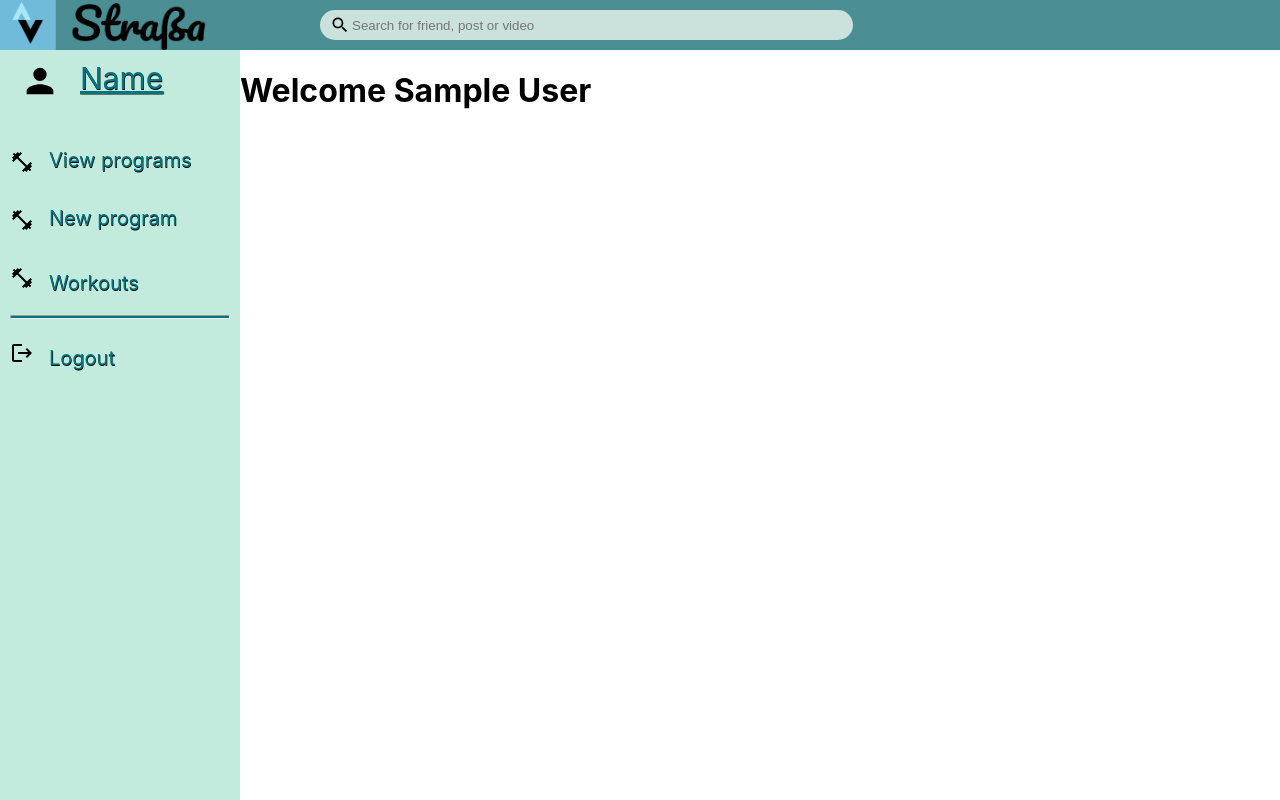
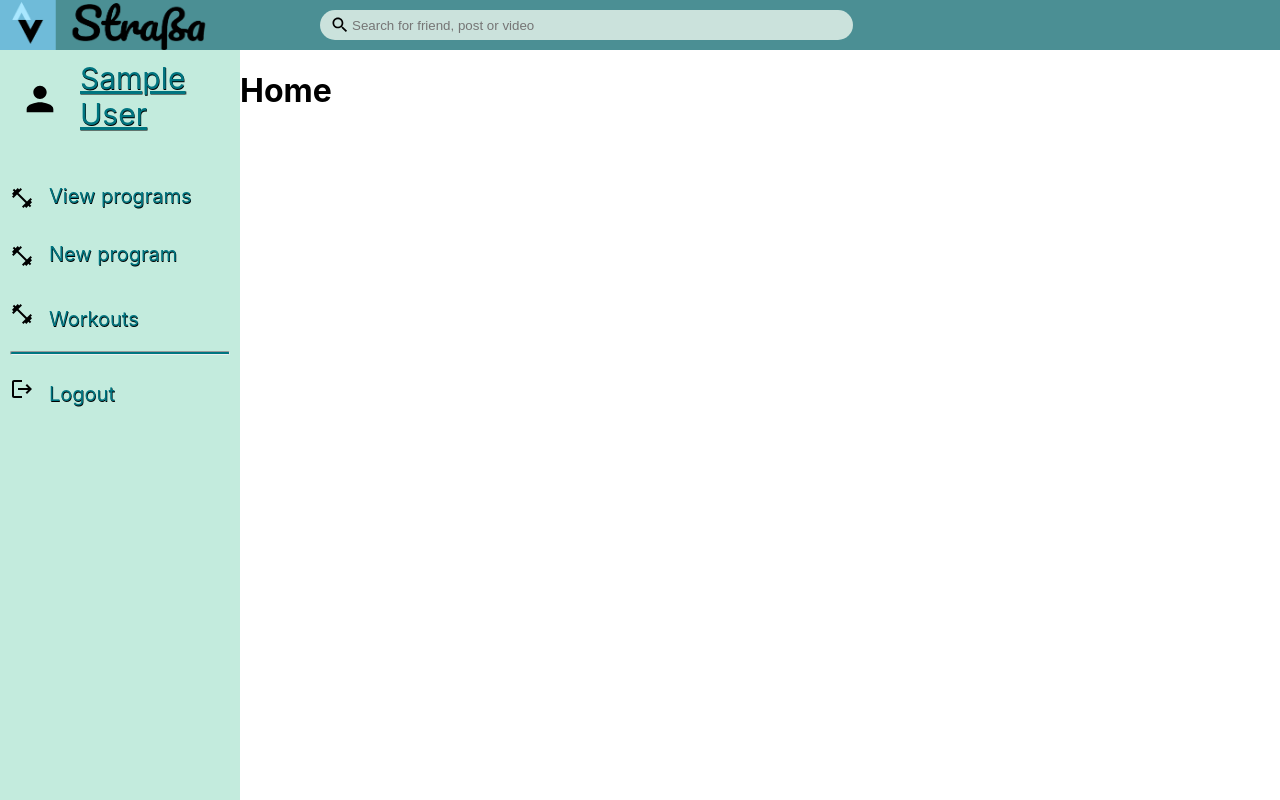
Before and after one commit to sleipner01/straba, a React (Create React App) app: page / in a window 1280 px wide. Built offline with nearby package versions, Linux system fonts and the light colour scheme; no server answers; sample sign-in values are in the browser's storage.

Commit message:
feat: moved username to sidebar
Co-Author: @elihaugu

```diff
--- a/src/components/sidebar/Sidebar.jsx
+++ b/src/components/sidebar/Sidebar.jsx
@@ -1,4 +1,6 @@
 import './sidebar.scss';
+import { useEffect, useRef } from 'react';
+import { onAuthStateChanged } from 'firebase/auth';
 import { FitnessCenter, Person } from '@mui/icons-material';
 import FitnessCenterIcon from '@mui/icons-material/FitnessCenter';
 import LogoutIcon from '@mui/icons-material/Logout';
@@ -21,13 +23,23 @@ export default function Sidebar() {
       });
   };
 
+  const userDisplayName = useRef();
+
+  useEffect(() => {
+    onAuthStateChanged(auth, (user) => {
+      if (user) {
+        userDisplayName.current.innerHTML = user.displayName ? user.displayName : 'Chief';
+      }
+    });
+  }, []);
+
   return (
     <div className='sidebar'>
       <div className='sidebarWrapper'>
         <ul className='sidebarList'>
           <li className='sidebarListItem'>
             <Person className='personIcon' />
-            <span className='sidebarListPersonText'>Name</span>
+            <span className='sidebarListPersonText' ref={userDisplayName}></span>
           </li>
           <li className='sidebarListItem'>
             <FitnessCenter className='sidebarIcon' />
--- a/src/pages/Home.js
+++ b/src/pages/Home.js
@@ -1,23 +1,5 @@
-import { useEffect, useRef } from 'react';
-import { onAuthStateChanged } from 'firebase/auth';
-import { auth } from '../firebase';
-
 const Home = () => {
-  const userDisplayName = useRef();
-
-  useEffect(() => {
-    onAuthStateChanged(auth, (user) => {
-      if (user) {
-        userDisplayName.current.innerHTML = user.displayName ? user.displayName : 'Chief';
-      }
-    });
-  }, []);
-
-  return (
-    <h1>
-      Welcome <span ref={userDisplayName}></span>
-    </h1>
-  );
+  return <h1>Home</h1>;
 };
 
 export default Home;
```
